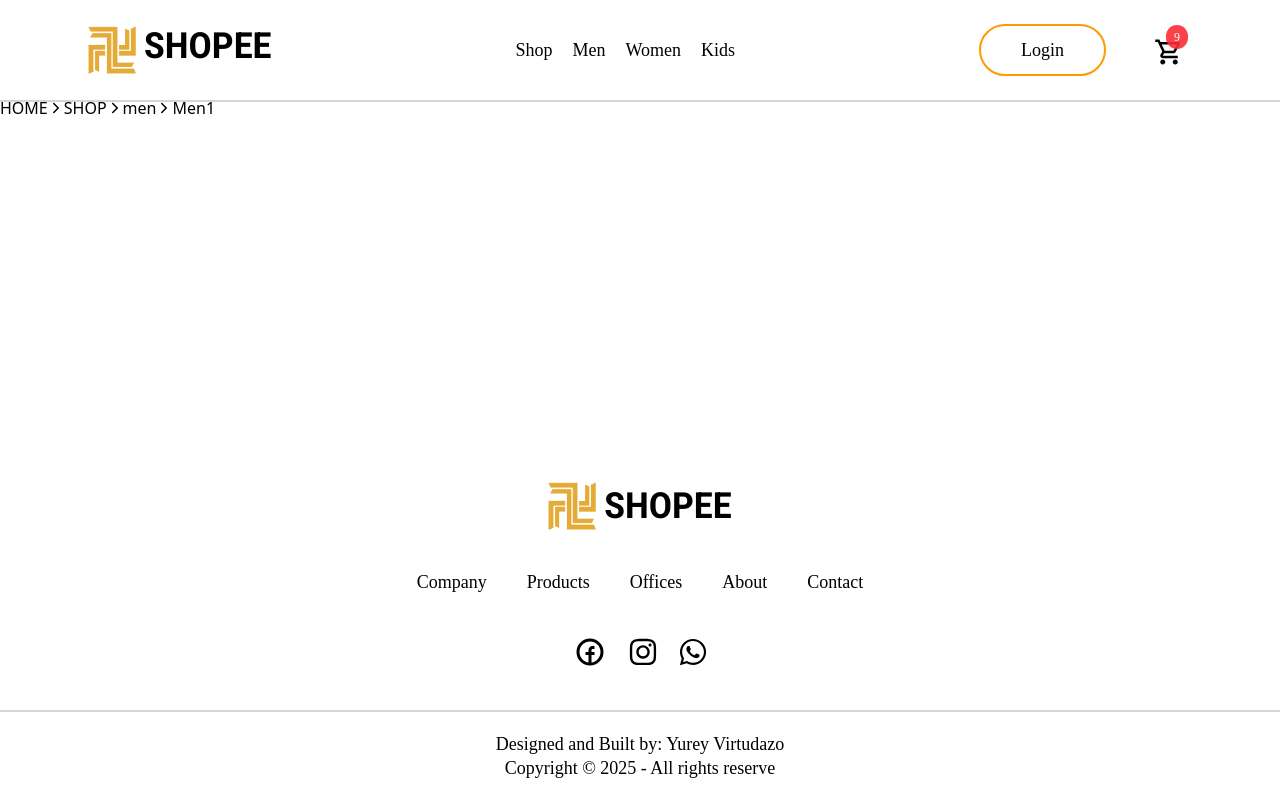
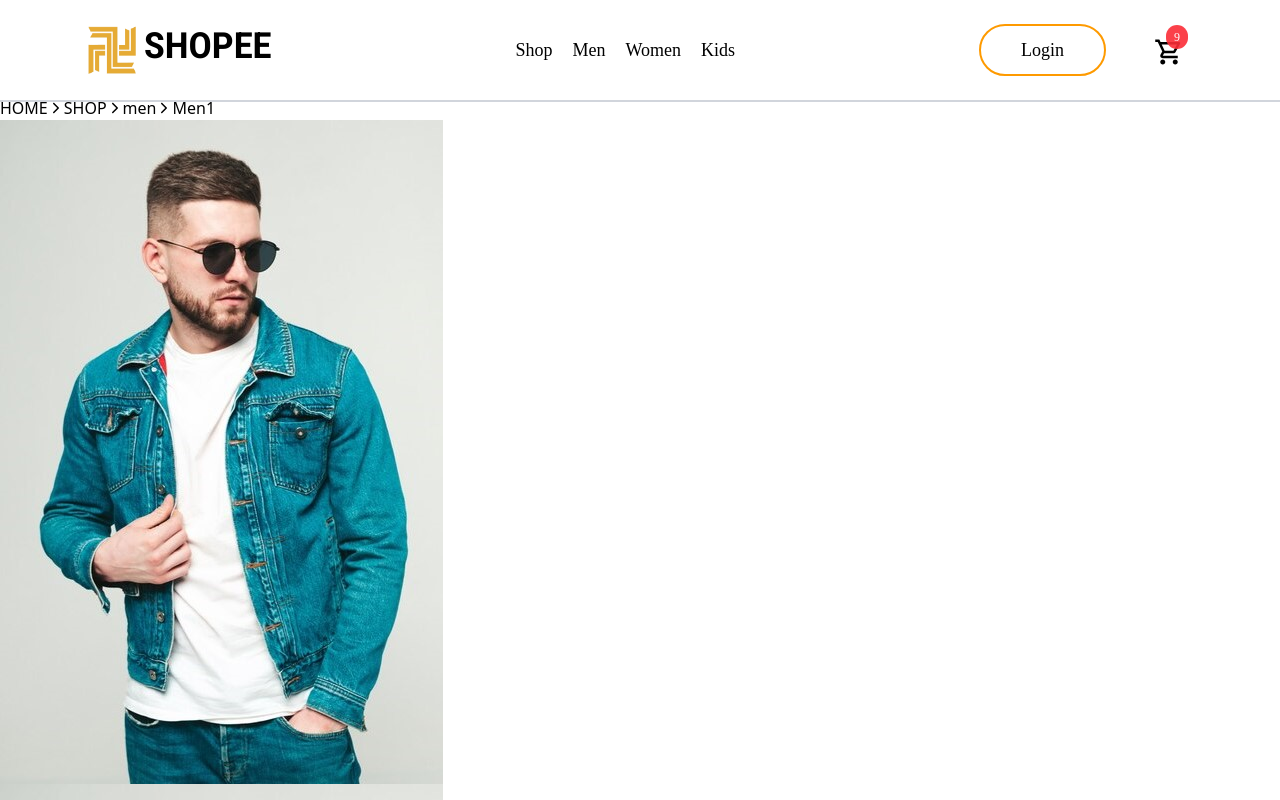
Before and after one commit to riyudev/E-Commerce-Website, a React (Vite) app: page /product/1 in a window 1280 px wide. Shown: the top 800 px of the page. Built offline with nearby package versions, Linux system fonts and the light colour scheme; a web font is replaced by a local one.

Commit message:
added ProductDisplay

```diff
--- a/src/pages/Product.jsx
+++ b/src/pages/Product.jsx
@@ -2,6 +2,7 @@ import React, { useContext } from "react";
 import { ShopContext } from "../context/ShopContext";
 import { useParams } from "react-router-dom";
 import Breadcrums from "../components/Breadcrums";
+import ProductDisplay from "../components/ProductDisplay";
 
 function Product() {
   const { allProduct } = useContext(ShopContext);
@@ -11,6 +12,7 @@ function Product() {
   return (
     <div>
       <Breadcrums product={product} />
+      <ProductDisplay product={product} />
     </div>
   );
 }
```
